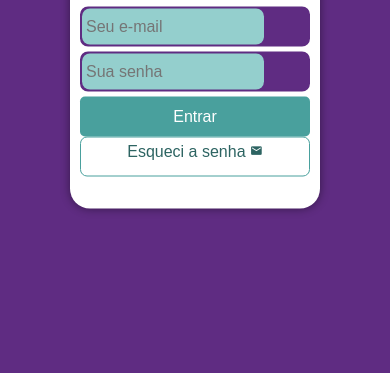
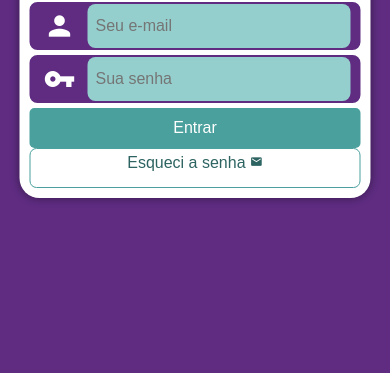
Before and after one commit to Patyrod/projeto-login, a plain HTML site: page index.html in a window 390 px wide. Shown: the part 471-844 px from the top of the page. Drawn offline with Linux system fonts and the light colour scheme.

Commit message:
correção de responsividade

```diff
--- a/estilos/style.css
+++ b/estilos/style.css
@@ -23,12 +23,11 @@ section#login {
     position: absolute;
     top: 50%;
     left: 50%;
-
     overflow: hidden;
-
     background-color: white;
-    width: 250px;
-    height: 515px;
+    width: 90vw;
+    height: auto;
+    border-radius: 20px;
     border-radius: 20px;
     box-shadow: 0px 0px 10px rgba(0, 0, 0, 0.450);
 
@@ -62,11 +61,14 @@ div#formulario > p {
 form > div.campo {
     background-color: #5f2c82;
     border: 2px solid #5f2c82;
-    display: block;
+    display: flex;
+    align-items: center;
     width: 100%;
-    height: 40px;
+    height: 48px;
     border-radius: 8px;
     margin: 5px 0px;
+    padding: 0 8px;
+    gap: 8px;
 }
 
 div.campo > label {
@@ -77,18 +79,20 @@ div.campo > i {
     color: white;
     font-size: 2em;
     width: 40px;
-    padding: 5px;
+    text-align: center;
+    line-height: 1;
+    padding: 0px;
 }
 
 div.campo > input {
     background-color: #94cfcd;
     font-size: 1em;
-    width: calc(100% - 44px);
+    flex: 1;
     height: 100%;
     border: 0px;
     border-radius: 8px;
-    padding: 4px;
-    transform: translateY(-42px);
+    padding: 4px 8px;
+    transform: none;
 }
 
 div.campo > input:focus-within {
```
Also changed, not shown: estilos/media-query.css (line endings or trailing spaces).
